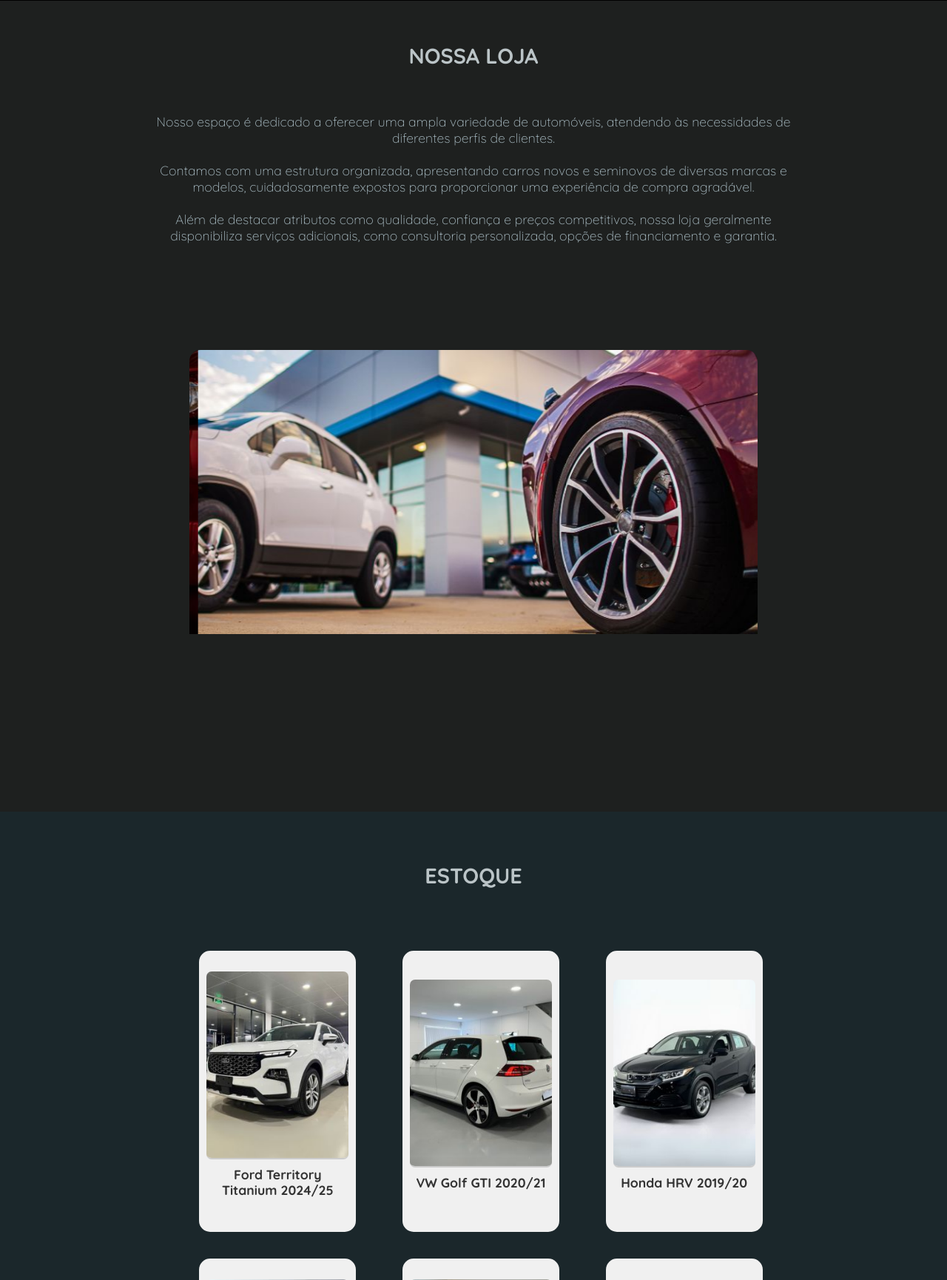
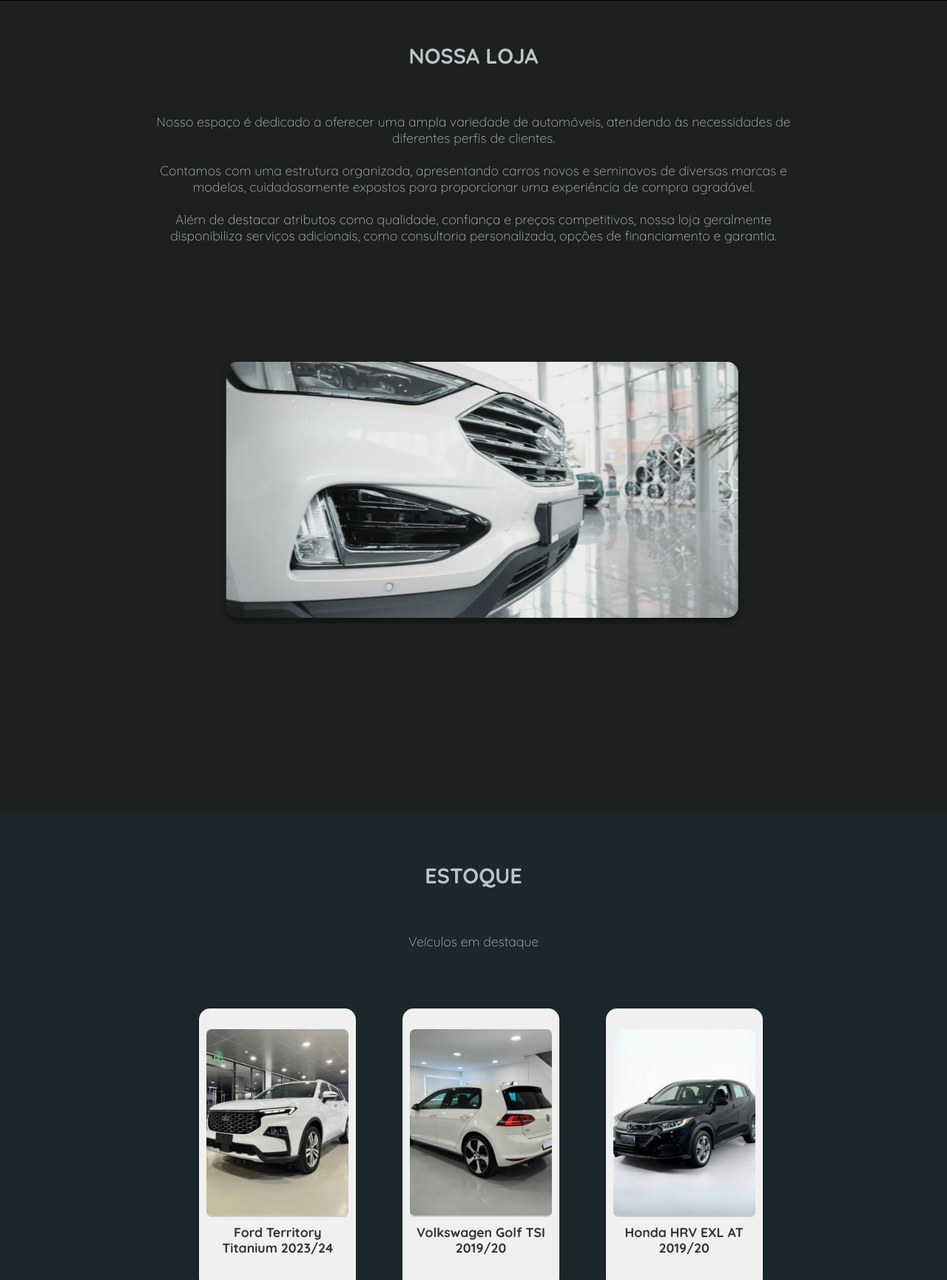
Before and after one commit to linguagemdemaquina/portifolio, a PHP site: page /default.php in a window 1280 px wide. Shown: the part 879-2609 px from the top of the page at 74% size. Run offline with PHP 8.4, Linux system fonts and the light colour scheme.

Commit message:
Adequações de front-end : Imagem principal e cards.

```diff
--- a/WEBSITES/LOJA DE VEICULOS/css/folha_de_estilos.css
+++ b/WEBSITES/LOJA DE VEICULOS/css/folha_de_estilos.css
@@ -42,7 +42,7 @@ body {
 }
 .camada_parallax {
   width: 60%;
-  height: 45vh;
+  height: 60vh;
   margin-left: 20%;
   position:absolute;
   background-size: contain;
@@ -69,9 +69,8 @@ body {
   text-align: center;
   margin-top: 7vh;
 }
-.texto_nossa_loja{
+.texto_nossa_loja, .texto_estoque{
   width: 70%;
-  height: 20vh;
   margin-left: 15%;
   font-size: 1.1em;
   color: #adc0c8;
@@ -97,8 +96,11 @@ body {
   width: 100%;
   flex-shrink: 1;
 }
-img {
-  width: 100%;
+.slide img {
+  width: 90%;
+  margin-left: 5%;
+  border-radius: 15px;
+  box-shadow: 0 6px 8px rgba(0, 0, 0, 0.406);
   height: auto;
 }
 @keyframes slide {
@@ -179,6 +181,7 @@ img {
 .card-back {
   background: #333;
   color: #fff;
+  font-size: 0.8em;
   transform: rotateY(180deg);
   display: flex;
   justify-content: center;
--- a/WEBSITES/LOJA DE VEICULOS/default.php
+++ b/WEBSITES/LOJA DE VEICULOS/default.php
@@ -22,7 +22,7 @@
         <section id="conteiner_principal" class="conteiner_principal">
             <div id="bg_plano_de_fundo_principal" class="bg_plano_de_fundo_principal"></div>
             <div id="logomarca" class="logomarca"></div>
-            <div id="carro" class="camada_parallax" velocidade="0.2" taxa_crescimento="0.0020" style="background-image: url(imagens/carro.png); top:52vh;"></div>
+            <div id="carro" class="camada_parallax" velocidade="0.2" taxa_crescimento="0.0020" style="background-image: url(imagens/carro.png); top:50vh;"></div>
             <!-- início da seçao nossa loja -->
             <section id="nossa_loja" class="nossa_loja">
                 <div id="titulo_nossa_loja" class="titulo_nossa_loja">Nossa Loja</div>
@@ -47,16 +47,20 @@
             <!-- início da seçao nossa estoque -->
             <section  id="estoque" class="estoque">
                 <div id="titulo_estoque" class="titulo_estoque">Estoque</div>
+                <div id="texto_estoque" class="texto_estoque">Veículos em destaque</div>
                 <!-- início cards de estoque -->
                 <div class="card-container">
                     <div class="card">
                         <div class="card-inner">
                             <div class="card-front">
                                 <img src="imagens/cards/estoque_1.jpg" alt="Card 1">
-                                <h3>Ford Territory Titanium 2024/25</h3>
+                                <h3>Ford Territory Titanium 2023/24</h3>
                             </div>
                             <div class="card-back">
-                                <p>Descrição detalhada do conteúdo da foto 1.</p>
+                                Km : 22.318
+                                <br>
+                                <br>
+                                Airbags (frontais, laterais e cortina), controle eletrônico de estabilidade e tração, freios ABS / EBD, faróis e lanternas em LED, painel de instrumentos digital e central multimídia de 10,1 pol., ar-condicionado dual zone, carregador de celular por indução, teto solar e bancos em couro.
                             </div>
                         </div>
                     </div>
@@ -64,10 +68,13 @@
                         <div class="card-inner">
                         <div class="card-front">
                             <img src="imagens/cards/estoque_2.jpg"  alt="Card 2">
-                            <h3>VW Golf GTI 2020/21</h3>
+                            <h3>Volkswagen Golf TSI 2019/20</h3>
                         </div>
                         <div class="card-back">
-                            <p>Descrição detalhada do conteúdo da foto 2.</p>
+                        Km : 64.825
+                        <br>
+                        <br>
+                        Teto solar panorâmico, controle adaptativo de velocidade e distância (ACC), sistema park assist 2.0, faróis e lanternas traseiras em LED, sistema de proteção ativa dos ocupantes (Pro-Active), sistema de controle do farol alto, sensor de fadiga
                         </div>
                         </div>
                     </div>
@@ -75,10 +82,13 @@
                         <div class="card-inner">
                         <div class="card-front">
                             <img src="imagens/cards/estoque_3.jpg" alt="Card 3">
-                            <h3>Honda HRV 2019/20</h3>
+                            <h3>Honda HRV EXL AT 2019/20</h3>
                         </div>
                         <div class="card-back">
-                            <p>Descrição detalhada do conteúdo da foto 3.</p>
+                        Km : 86.237
+                        <br>
+                        <br>
+                        Ar-condicionado automático, bancos em couro, controle automático de velocidade, freio de estacionamento elétrico, retrovisores elétricos e rebatíveis, rodas de liga leve, volante multifuncional com paddle shifts, airbags (frontais, laterais e cortina), controle de estabilidade e tração, freios ABS / EBD.
                         </div>
                         </div>
                     </div>
```
Also changed, not shown: WEBSITES/LOJA DE VEICULOS/imagens/carro.png, WEBSITES/LOJA DE VEICULOS/imagens/carrossel/1.jpg, WEBSITES/LOJA DE VEICULOS/imagens/carrossel/2.jpg, WEBSITES/LOJA DE VEICULOS/imagens/carrossel/3.jpg.
